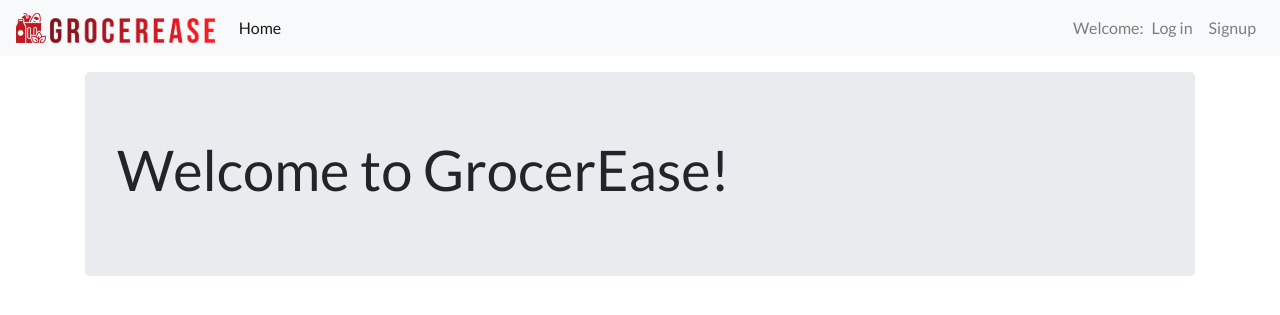
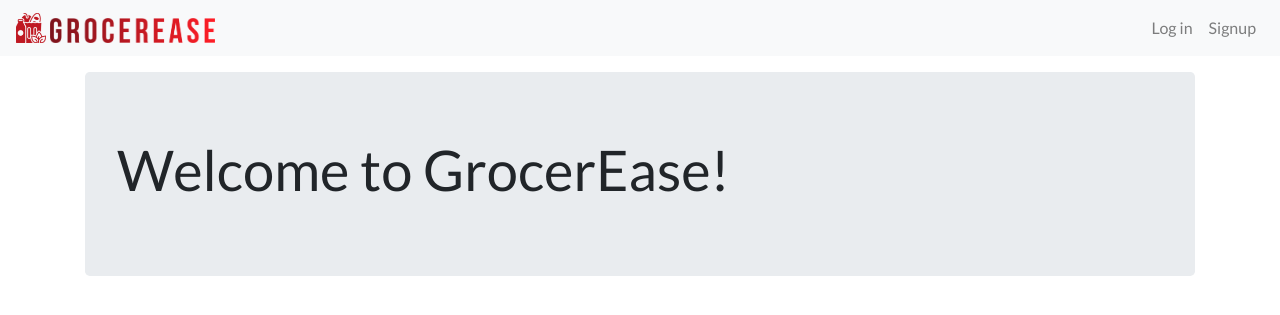
Before and after one commit to orfeasa/grocerease, a Django app: page / in a window 1280 px wide. Shown: the top 315 px of the page. Run offline with Django 3.2, Linux system fonts and the light colour scheme; some libraries are stand-ins or nearby versions.

Commit message:
Minor changes in base.html

```diff
--- a/main/templates/main/base.html
+++ b/main/templates/main/base.html
@@ -84,10 +84,10 @@
       {% with url_name=request.resolver_match.url_name %}
       <div class="collapse navbar-collapse" id="navbarSupportedContent">
         <ul class="navbar-nav mr-auto">
+          {% if user.is_authenticated %}
           <li class="nav-item {% if url_name == 'index' %}active{% endif %}">
             <a class="nav-link" href="{% url 'index' %}">Home</a>
           </li>
-          {% if user.is_authenticated %}
           <li class="nav-item {% if url_name == 'plan' %}active{% endif %}">
             <a class="nav-link" href="{% url 'plan' %}">New Order</a>
           </li>
@@ -96,11 +96,9 @@
           </li>
           {% endif %}
         </ul>
-        {% if user.is_authenticated %}
-        {% endif %}
         <ul class="navbar-nav ml-auto">
-          <span class="navbar-text">Welcome: {{ user.username }}</span>
           {% if user.is_authenticated %}
+          <span class="navbar-text">👤 {{ user.username }}</span>
           <a class="nav-item nav-link" href="{% url 'logout' %}">Log out</a>
           {% else %}
           <li class="nav-item {% if url_name == 'login' %}active{% endif %}">
```
